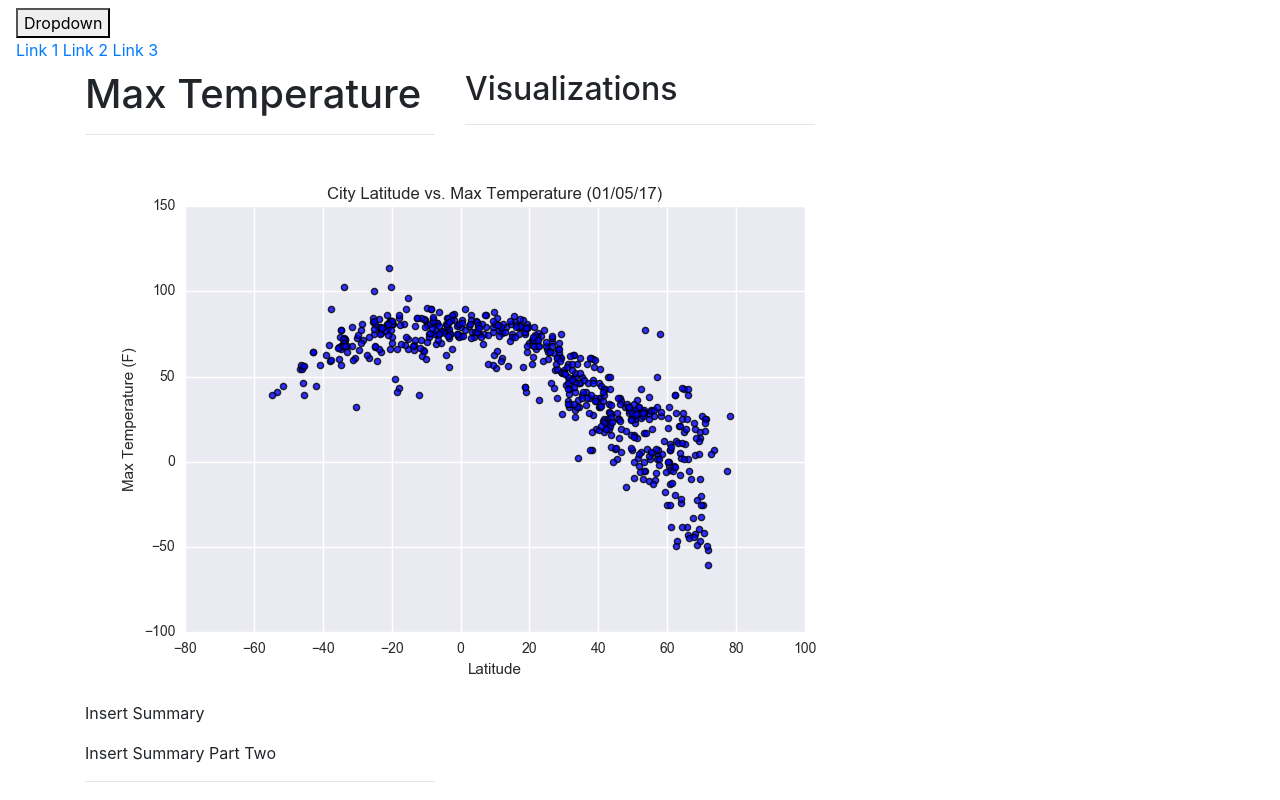
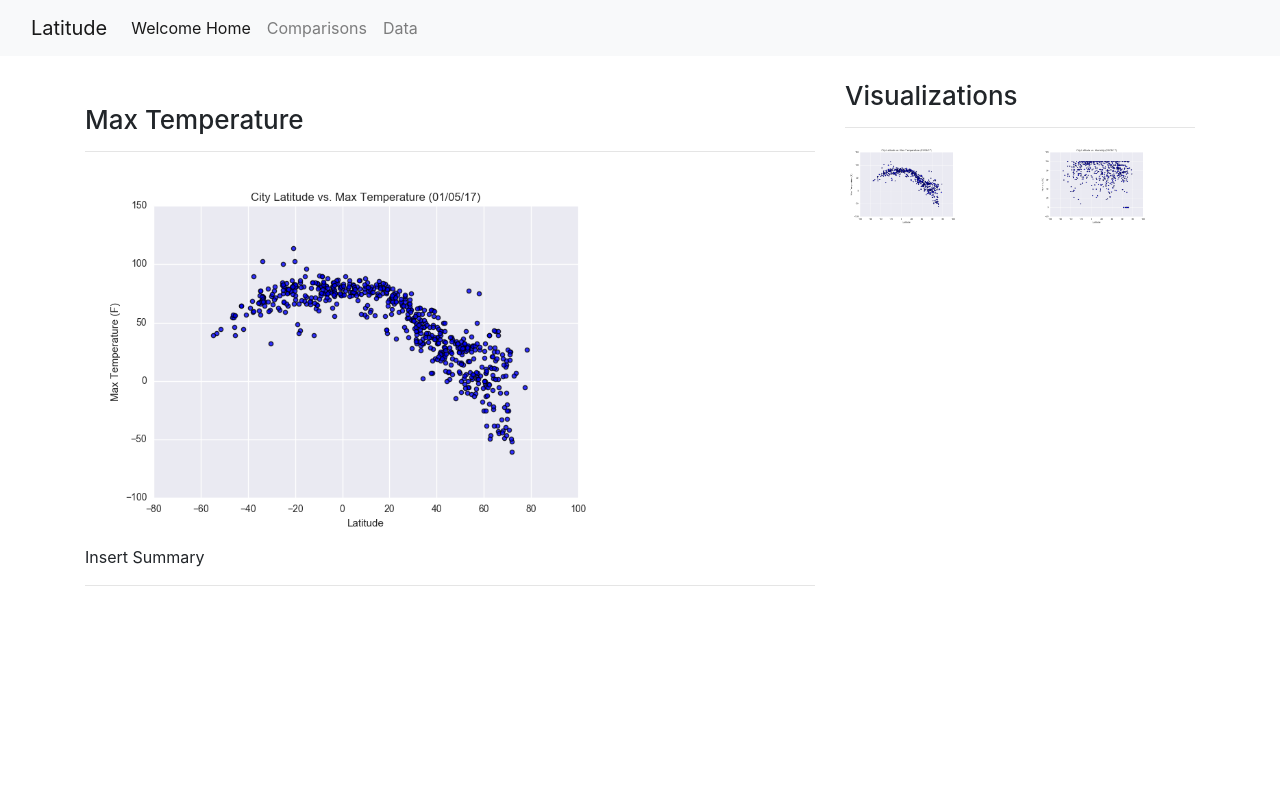
Before and after one commit to aespinosa49/Web-Design-Challenge, a plain HTML site: page Visualization_Max_Temp.html in a window 1280 px wide. Drawn offline with nearby package versions, Linux system fonts and the light colour scheme.

Commit message:
navbar add

```diff
--- a/Visualization_Max_Temp.html
+++ b/Visualization_Max_Temp.html
@@ -3,43 +3,60 @@
 
 <head>
     <meta charset="UTF-8">
-    <title>Landing Page</title>
+    <title>Humidity Visualization</title>
     <link rel="stylesheet" href="https://stackpath.bootstrapcdn.com/bootstrap/4.3.1/css/bootstrap.min.css"integrity="sha384-ggOyR0iXCbMQv3Xipma34MD+dH/1fQ784/j6cY/iJTQUOhcWr7x9JvoRxT2MZw1T" crossorigin="anonymous">
     <script src="https://code.jquery.com/jquery-3.3.1.slim.min.js" integrity="sha384-q8i/X+965DzO0rT7abK41JStQIAqVgRVzpbzo5smXKp4YfRvH+8abtTE1Pi6jizo" crossorigin="anonymous"></script>
     <script src="https://cdnjs.cloudflare.com/ajax/libs/popper.js/1.14.7/umd/popper.min.js" integrity="sha384-UO2eT0CpHqdSJQ6hJty5KVphtPhzWj9WO1clHTMGa3JDZwrnQq4sF86dIHNDz0W1" crossorigin="anonymous"></script>
     <script src="https://stackpath.bootstrapcdn.com/bootstrap/4.3.1/js/bootstrap.min.js" integrity="sha384-JjSmVgyd0p3pXB1rRibZUAYoIIy6OrQ6VrjIEaFf/nJGzIxFDsf4x0xIM+B07jRM" crossorigin="anonymous"></script>
     <link rel="stylesheet" type="text/css" href="style.css">
 </head>
+
 <body>
-    <div class="navbar">
-        <div class="dropdown">
-          <button class="dropbtn">Dropdown
-            <i class="fa fa-caret-down"></i>
+    <nav class="navbar navbar-expand-lg navbar-light bg-light">
+        <div class="container-fluid">
+          <a class="navbar-brand" href="#">Latitude</a>
+          <button class="navbar-toggler" type="button" data-bs-toggle="collapse" data-bs-target="#navbarNav" aria-controls="navbarNav" aria-expanded="false" aria-label="Toggle navigation">
+            <span class="navbar-toggler-icon"></span>
           </button>
-          <div class="dropdown-content">
-            <a href="#">Link 1</a>
-            <a href="#">Link 2</a>
-            <a href="#">Link 3</a>
+          <div class="collapse navbar-collapse" id="navbarNav">
+            <ul class="navbar-nav">
+              <li class="nav-item">
+                <a class="nav-link active" aria-current="page" href="index.html#">Welcome Home</a>
+              </li>
+              <li class="nav-item">
+                <a class="nav-link" href="Compare.html">Comparisons</a>
+              </li>
+              <li class="nav-item">
+                <a class="nav-link" href="Memory_Alpha.html">Data</a>
+              </li>
+            </ul>
           </div>
         </div>
+      </nav>
  </div>
  <div class="container">
+    <br>
     <div class="row">
-        <div class=" col col-12 col-md-4 divbdy">
+     <div class=" col col-12 col-md-8 divbdy">
+         <br>
         <h1>Max Temperature</h1>
         <hr>
         <a href="Visualization_Max_Temp.html"><img src="Resources\assets\images/Fig1.png" alt="Lat V Temp"></a>
-            <p>Insert Summary</p>
-            <p>Insert Summary Part Two</p>
+        <p>Insert Summary
+
+        </p>
         <hr>
     </div>
     <div class="col col-12 col-md-4 divbdy">
+
             <h2>Visualizations</h2>
             <hr>
             <div class='row'>
                 <div class="col col-3 col-md-6">
+                 <a href="Visualization_Max_Temp.html"><img src="Resources\assets\images/Fig1.png" alt="Lat V Temp"></a>
                 </div>
                 <div class="col col-3 col-md-6">
+                 <a href="Visualization_Humidity.html"><img src="Resources\assets\images\Fig2.png" alt="Lat V Hum"></a>
                 </div>
                 <div class="col col-3 col-md-6">
                 </div>
@@ -49,5 +66,3 @@
         </div>
     </div>
 </body>
-
-</html>
--- a/style.css
+++ b/style.css
@@ -0,0 +1,11 @@
+h1 {
+    font-size: 26px;
+    text-align: left;
+ }
+h2 {
+    font-size: 26px;
+    text-align: left;
+ }
+img{
+    max-width: 75%;
+}
```
Also changed, not shown: Visualization_Humidity.html (+3 -1 lines), index.html (+24 -12 lines), Compare.html (added), Memory_Alpha.html (added), Visulization_Cloudiness.html (added), Visulization_Windspeed.html (added). Lines whose indentation alone changed are shown as unchanged.
